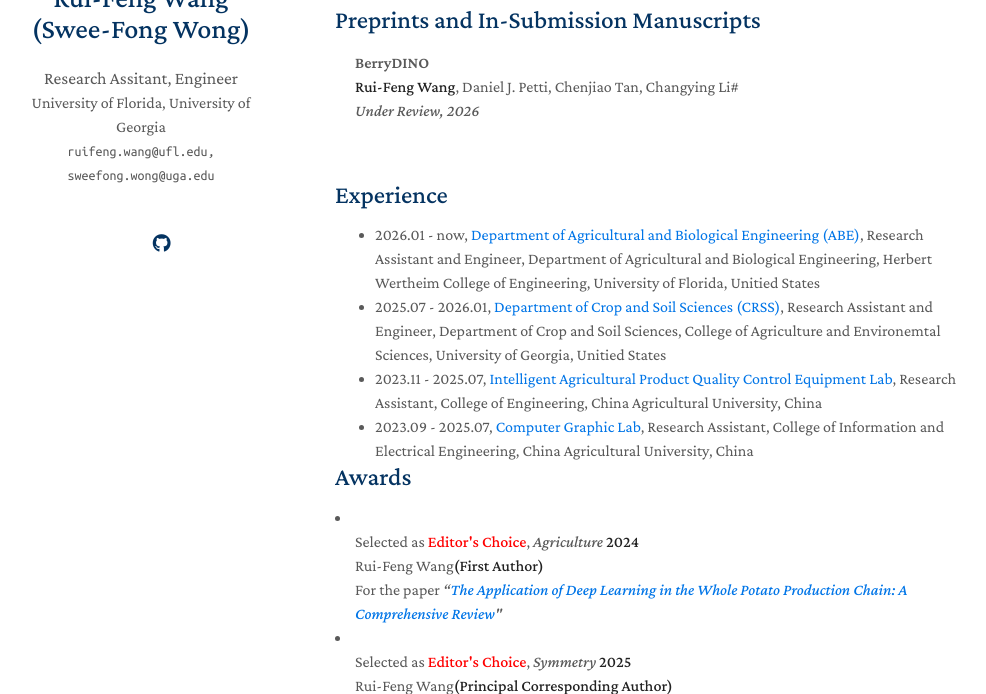
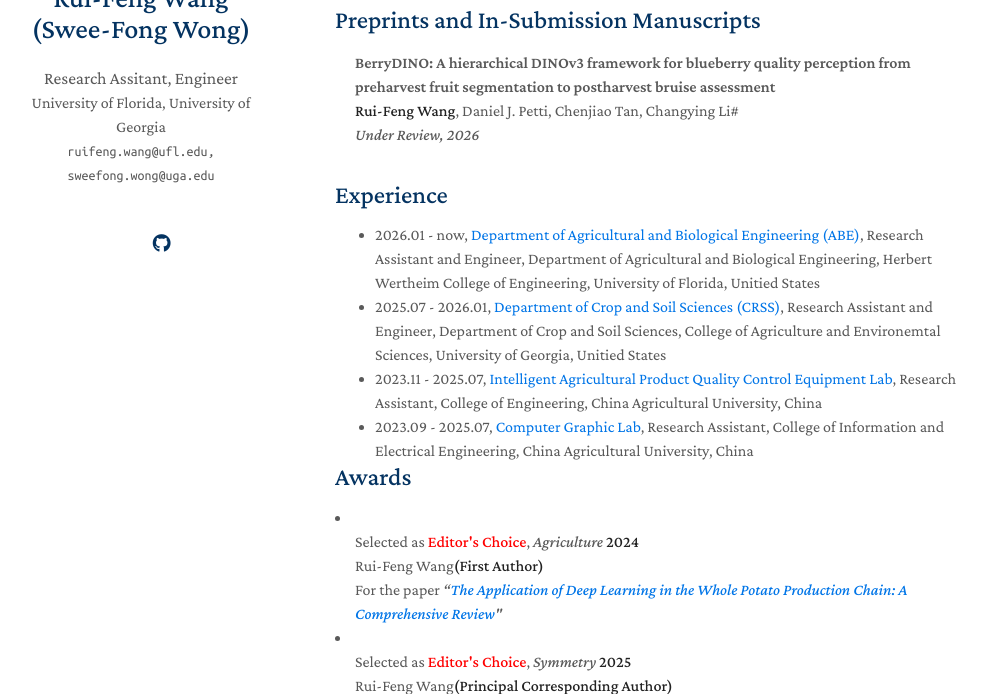
Before and after one commit to SweefongWong/RuiFeng.Wang, a Jekyll site: the page built from index.md, in a window 1280 px wide and 900 px high, scrolled down 2056 px, cut to the strip 206-900 px from the top of the window. Shown: the whole strip, without its empty margins (135-1121 px from the left). Built offline with Jekyll 4.4.1, drawn with Linux system fonts in a browser that asks for light colours; nearby versions of some CDN libraries; a style sheet for code colours, icons or effects is not loaded.

Commit message:
Update publication title for BerryDINO

```diff
--- a/_includes/publications.md
+++ b/_includes/publications.md
@@ -134,7 +134,7 @@
 <li>
 <div class="pub-row">
   <div class="col-sm-12" style="position: relative; padding-right: 15px; padding-left: 20px;">
-    <div class="title">BerryDINO</div>
+    <div class="title">BerryDINO: A hierarchical DINOv3 framework for blueberry quality perception from preharvest fruit segmentation to postharvest bruise assessment</div>
     <div class="author"><strong>Rui-Feng Wang</strong>, Daniel J. Petti, Chenjiao Tan, Changying Li#</div>
     <div class="periodical"><em>Under Review, 2026</em></div>
   </div>
```
